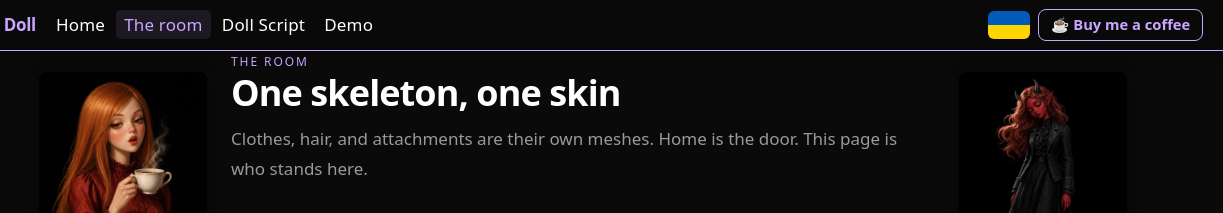
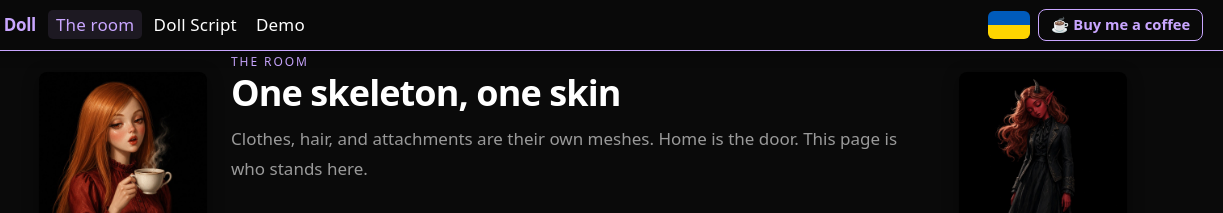
Before and after one commit to MiraTechTM/doll.sociallydead.me, a plain HTML site: page room/index.html in a window 1280 px wide. Shown: the top 213 px of the page, 57-1280 px from the left. Drawn offline with Linux system fonts and the light colour scheme.

Commit message:
Drop Home from the top menu.
Doll already links to the same page.

```diff
--- a/room/index.html
+++ b/room/index.html
@@ -34,7 +34,6 @@
         Doll
       </a>
       <ul>
-        <li><a href="/">Home</a></li>
         <li><a href="/room/" aria-current="page">The room</a></li>
         <li><a href="/script/">Doll Script</a></li>
         <li><a href="https://www.youtube.com/@MiraTechTM" target="_blank" rel="noopener noreferrer">Demo</a></li>
```
Also changed, not shown: 404.html (+0 -1 lines), index.html (+0 -1 lines), script/index.html (+0 -1 lines).
